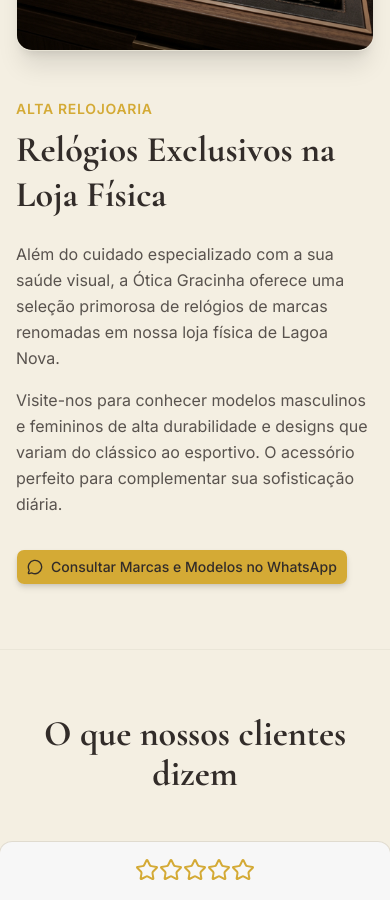
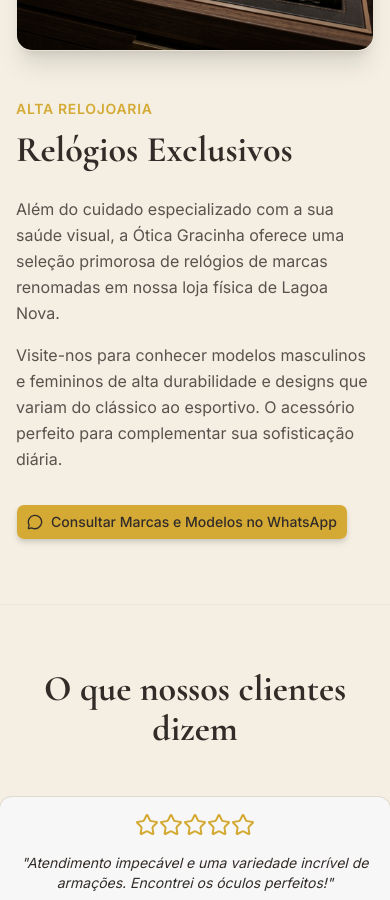
Before and after one commit to LucasEduardo2002/otica-landing-page, a Next.js app: page / in a window 390 px wide. Shown: the part 2460-3360 px from the top of the page. Built offline with nearby package versions, Linux system fonts and the light colour scheme.

Commit message:
feat: build initial landing page for Ótica Gracinha with brand showcases, category filters, and responsive navigation

```diff
--- a/app/page.tsx
+++ b/app/page.tsx
@@ -297,7 +297,7 @@ export default function Home() {
               <div className="md:col-span-7 flex flex-col justify-center order-2 md:order-1">
                 <span className="text-secondary font-semibold uppercase tracking-wider text-sm">Alta Relojoaria</span>
                 <h2 className={`${displayFont.className} text-4xl sm:text-5xl font-bold mt-2 leading-tight text-foreground`}>
-                  Relógios Exclusivos na Loja Física
+                  Relógios Exclusivos
                 </h2>
                 <p className="mt-6 text-foreground/80 leading-relaxed text-base max-w-[60ch]">
                   Além do cuidado especializado com a sua saúde visual, a Ótica Gracinha oferece uma seleção primorosa de relógios de marcas renomadas em nossa loja física de Lagoa Nova.
```
